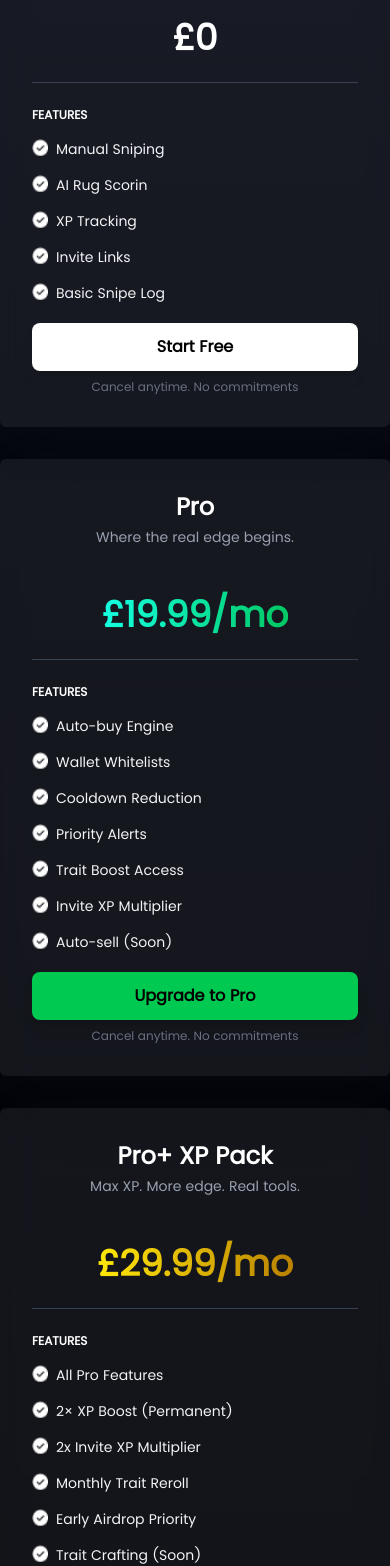
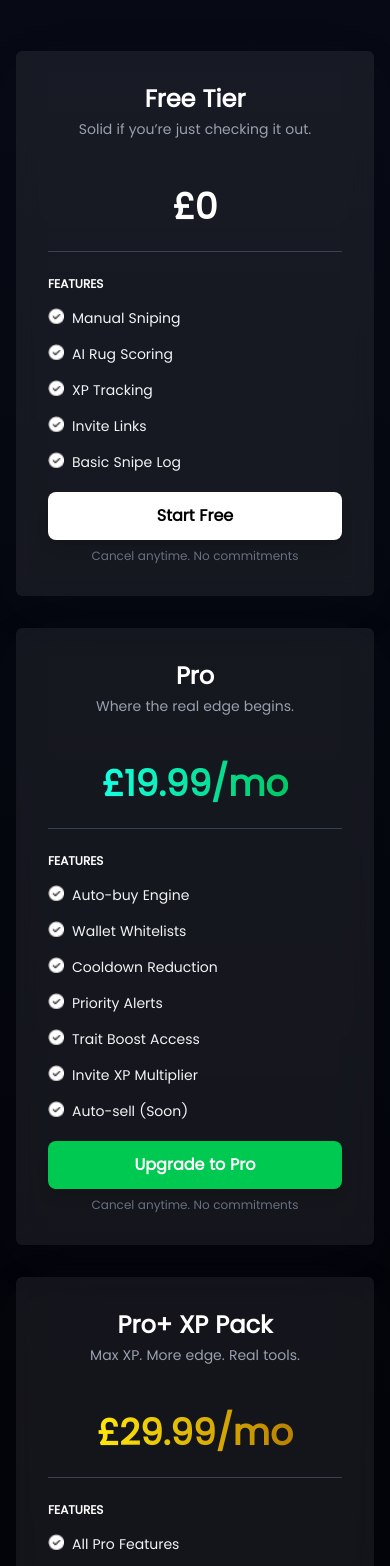
Before and after one commit to AhmadAtif786/sniperverse, a Next.js app: page /pricing in a window 390 px wide. Shown: the part 990-2556 px from the top of the page. Built offline with nearby package versions, Linux system fonts and the light colour scheme; no server answers.

Commit message:
design changes

```diff
--- a/src/app/pricing/page.js
+++ b/src/app/pricing/page.js
@@ -10,6 +10,7 @@ import PricingCard from '@/components/PricingCards';
 import ComparePlansSection from '@/components/PricingTable';
 import PlanComparisonTable from '@/components/PricingTable';
 import Footer from '@/components/footer';
+import PricingSection from '@/components/joinPage/Pricing';
 
 export default function PricingPage() {
   const [activeFaq, setActiveFaq] = useState(null);
@@ -65,8 +66,8 @@ export default function PricingPage() {
               Choose your tier. Get in or get left behind
             </span>
           </h1>
-          <h1 className="text-2xl md:text-5xl font-bold mb-4" style={{fontWeight:'400'}}>
-           No middlemen. No fluff. Just faster,<br/> smarter, earlier entries.
+          <h1 className="text-2xl md:text-5xl font-bold mb-4" style={{ fontWeight: '400' }}>
+            No middlemen. No fluff. Just faster,<br /> smarter, earlier entries.
           </h1>
           <div className='mt-15'>
             <button
@@ -87,88 +88,9 @@ export default function PricingPage() {
           </h2>
 
         </div>
-
-  <div className="grid grid-cols-1 md:grid-cols-2 lg:grid-cols-4 gap-8 max-w-6xl mx-auto relative z-10">
-
-        <PricingCard
-          title="Free Tier"
-          subtitle="Solid if you're just checking it out."
-          price="£0"
-          features={[
-            "Manual Sniping",
-            "AI Rug Scorin",
-            "XP Tracking",
-            "Invite Links",
-            "Basic Snipe Log",
-
-          ]}
-          buttonText="Start Free"
-          buttonColor="bg-white hover:bg-white-700"
-          onClick={handlePlanSelect}
-        />
-
-        <PricingCard
-          title="Pro"
-          price="£19.99/mo"
-          subtitle="Where the real edge begins."
-          features={[
-            "Auto-buy Engine",
-            "Wallet Whitelists",
-            "Cooldown Reduction",
-            "Priority Alerts",
-            "Trait Boost Access",
-            "Invite XP Multiplier",
-            "Auto-sell (Soon)",
-          ]}
-          buttonText="Upgrade to Pro"
-          buttonColor="bg-green-500 hover:bg-green-400"
-          priceGradient={'linear-gradient(90deg, #15FFDF 2.27%, #00C965 97.73%)'}
-          onClick={handlePlanSelect}
-        />
-
-        <PricingCard
-          title="Pro+ XP Pack"
-          price="£29.99/mo"
-          subtitle="Max XP. More edge. Real tools."
-          features={[
-            "All Pro Features",
-            "2× XP Boost (Permanent)",
-            "2x Invite XP Multiplier",
-            "Monthly Trait Reroll",
-            "Early Airdrop Priority",
-            "Trait Crafting (Soon)",
-          ]}
-          buttonText="Get Pro+ Now"
-          buttonColor="bg-yellow-400 hover:bg-yellow-300 text-black"
-          highlighted
-          badge="Most Popular"
-          priceGradient={'linear-gradient(90deg, #FFE609 2.27%, #BB8300 97.73%)'
-}
-          onClick={handlePlanSelect}
-        />
-
-        <PricingCard
-          title="Founders Tier"
-          subtitle="Built for day ones. Apex tools, future-proofed."
-          price="£49.99/mo"
-          features={[
-            "All Pro+ Benefits",
-            "Early Feature Access",
-            "Finicon Class Unlocks",
-            "Trait Staking Beta",
-            "OG Bot Badge",
-            "Monthly Reroll, Voting Rights",
-            "Merch + Drop Priority",
-          ]}
-          buttonText="Join Founders Tier"
-          buttonColor="bg-purple-600 hover:bg-purple-500"
-          borderColor="border-purple-600"
-          priceGradient={'linear-gradient(90deg, #B95DFF 2.27%, #A100FF 97.73%)'}
-          onClick={handlePlanSelect}
-        />
-      </div>
-<PlanComparisonTable/>
-<Footer/>
+        <PricingSection />
+        <PlanComparisonTable />
+        <Footer />
       </main>
     </>
   );
--- a/src/app/roadmap/page.js
+++ b/src/app/roadmap/page.js
@@ -23,7 +23,7 @@ export default function RoadmapPage() {
 
 
         {/* Hero Section */}
-        <section className="text-center px-6 pb-16 relative overflow-hidden ">
+        <section className="text-center px-6 pb-8 relative overflow-hidden ">
           {/* 🖼️ Background Image */}
           <h1
             className="text-4xl md:text-6xl mb-4 text-white leading-[1.3] overflow-visible"
--- a/src/components/footer.js
+++ b/src/components/footer.js
@@ -5,6 +5,7 @@ import Link from 'next/link';
 import Image from 'next/image';
 import { FaTelegramPlane, FaTwitter, FaDiscord } from 'react-icons/fa';
 import sniperlogo from '../../public/logo.png';
+import { FiX } from 'react-icons/fi';
 
 export default function Footer() {
   return (
@@ -80,22 +81,22 @@ export default function Footer() {
             <h3 className="text-white font-semibold mb-3">Follow Us</h3>
             <div className="flex space-x-4">
               <a
-                href="#"
+                href="https://x.com/SnipersVerses"
                 aria-label="Twitter"
                 className="text-xl hover:text-[#00ffad] transition"
               >
-                <FaTwitter />
+                <FiX />
               </a>
 
               <a
-                href="#"
+                href="https://www.t.me/snipersversesniperbot"
                 aria-label="Telegram"
                 className="text-xl hover:text-[#00ffad] transition"
               >
                 <FaTelegramPlane />
               </a>
               <a
-                href="#"
+                href="https://discord.gg/uYFFSDbw"
                 aria-label="Discord"
                 className="text-xl hover:text-[#00ffad] transition"
               >
--- a/src/components/howitWorksPage/joinUs.js
+++ b/src/components/howitWorksPage/joinUs.js
@@ -31,7 +31,7 @@ export default function ReadySection() {
             <div className="mt-8  w-full">
               <div className=" md:flex items-center justify-center space-y-4 space-x-4 px-4">
                  {steps.map((step, i) => (
-                <div key={step.label} className="flex items-center gap-2">
+                <div key={step.label} className={`flex items-center gap-2 ${i===2 && 'mb-4'}`}>
                   {/* step pill */}
                   <div className="rounded-lg p-[1px] bg-gradient-to-r from-[#15FFDF4D] to-[#00C9654D] min-w-[200]">
                     <div
--- a/src/components/joinPage/Comunity.js
+++ b/src/components/joinPage/Comunity.js
@@ -2,6 +2,7 @@ import React from "react";
 import { FaTelegramPlane, FaTwitter, FaDiscord, FaMedium } from "react-icons/fa";
 import { BsArrowUpRight } from "react-icons/bs";
 import Image from "next/image";
+import { FiX } from "react-icons/fi";
 
 export default function JoinCommunity() {
   return (
@@ -9,7 +10,7 @@ export default function JoinCommunity() {
       <div className="max-w-4xl mx-auto text-center relative">
         {/* Glowing globe illustration */}
         <div className="flex justify-center "
-            style={{marginBottom:'-250px'}}
+          style={{ marginBottom: '-250px' }}
         >
           <Image
             src="/globe.png" // Replace with your animation or image
@@ -21,8 +22,9 @@ export default function JoinCommunity() {
         </div>
 
         <div className="border border-green-500 rounded-xl p-10 backdrop-blur-md bg-[#0e1e2c] border border-[#00e5ff]">
-          <h2 className=" font-bold mt-70" style={{fontSize:'40px',fontWeight:'400'}}>
-            Join Our <span style={{fontSize:'48px',fontWeight:'700', backgroundImage: 'linear-gradient(90deg, #15FFDF 2.27%, #00C965 97.73%)',
+          <h2 className=" font-bold mt-70" style={{ fontSize: '40px', fontWeight: '400' }}>
+            Join Our <span style={{
+              fontSize: '48px', fontWeight: '700', backgroundImage: 'linear-gradient(90deg, #15FFDF 2.27%, #00C965 97.73%)',
               WebkitBackgroundClip: 'text',
               WebkitTextFillColor: 'transparent',
             }}>Verse</span>
@@ -31,21 +33,22 @@ export default function JoinCommunity() {
             fontWeight: 500,
             fontSize: 36,
             leadingTrim: 'NONE',
-color:'#ffffff'
+            color: '#ffffff'
 
           }}>
             The fastest Solana sniper lives in Telegram
           </p>
-
-          <button className="mt-10 d-flex px-5 py-2.5 rounded-md font-semibold text-sm bg-[linear-gradient(90deg,#15FFDF_2.27%,#00C965_97.73%)] text-black shadow-md hover:opacity-90 transition transform rotate-[0.1deg]" style={{display:'flex', justifyItems:'center',alignItems:'center', margin:'10px auto'}}>
+          <a href="https://www.t.me/snipersversesniperbot">
+            <button className="mt-10 d-flex px-5 py-2.5 rounded-md font-semibold text-sm bg-[linear-gradient(90deg,#15FFDF_2.27%,#00C965_97.73%)] text-black shadow-md hover:opacity-90 transition transform rotate-[0.1deg]" style={{ display: 'flex', justifyItems: 'center', alignItems: 'center', margin: '10px auto' }}>
               <FaTelegramPlane className="mr-2" /> Join Our Telegram
             </button>
+          </a>
 
           <div className="flex justify-center gap-4 mt-10 text-xl">
-            <a href="#" className="hover:text-green-400">
-              <FaTwitter />
+            <a href="https://x.com/SnipersVerses" className="hover:text-green-400">
+              <FiX />
             </a>
-            <a href="#" className="hover:text-green-400">
+            <a href="https://discord.gg/uYFFSDbw" className="hover:text-green-400">
               <FaDiscord />
             </a>
             <a href="#" className="hover:text-green-400">
--- a/src/components/visionJoinUs.js
+++ b/src/components/visionJoinUs.js
@@ -3,6 +3,7 @@ import { FaTelegramPlane, FaTwitter, FaDiscord, FaMedium } from "react-icons/fa"
 import { BsArrowUpRight } from "react-icons/bs";
 import Image from "next/image";
 import Link from "next/link";
+import { FiX } from "react-icons/fi";
 
 export default function VisionJoinUs() {
     return (
@@ -36,7 +37,7 @@ export default function VisionJoinUs() {
 
 
                             <div className="flex flex-wrap gap-4 justify-center">
-                                <a className="flex items-center space-x-2 px-6 py-3 bg-gradient-to-r from-[#15FFDF] to-[#00C965] text-black rounded-md font-semibold shadow-md hover:opacity-90 transition">
+                                <a href="https://www.t.me/snipersversesniperbot" className="flex items-center space-x-2 px-6 py-3 bg-gradient-to-r from-[#15FFDF] to-[#00C965] text-black rounded-md font-semibold shadow-md hover:opacity-90 transition">
                                     {/* telegram paper-plane */}
                                     <FaTelegramPlane className="mr-2" />
                                     <span>Join Our Telegram</span>
@@ -103,10 +104,10 @@ export default function VisionJoinUs() {
 
 
                     <div className="flex justify-center gap-4 mt-10 text-xl">
-                        <a href="#" className="hover:text-green-400">
-                            <FaTwitter />
+                        <a href="https://x.com/SnipersVerses" className="hover:text-green-400">
+                            <FiX />
                         </a>
-                        <a href="#" className="hover:text-green-400">
+                        <a href="https://discord.gg/uYFFSDbw" className="hover:text-green-400">
                             <FaDiscord />
                         </a>
                         <a href="#" className="hover:text-green-400">
```
Also changed, not shown: src/components/EcoSystemSection.js (+20 -12 lines), src/components/joinUs.js (+12 -9 lines). Lines whose indentation alone changed are shown as unchanged.
